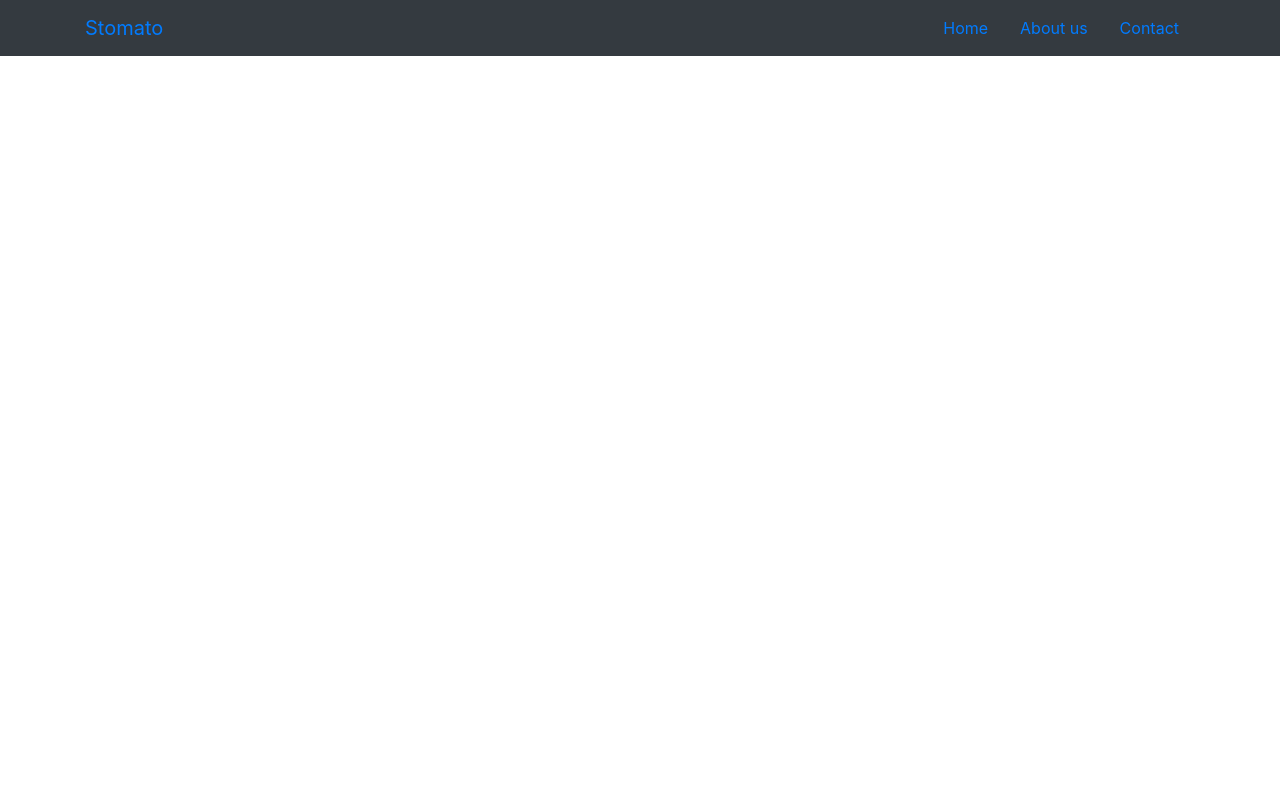
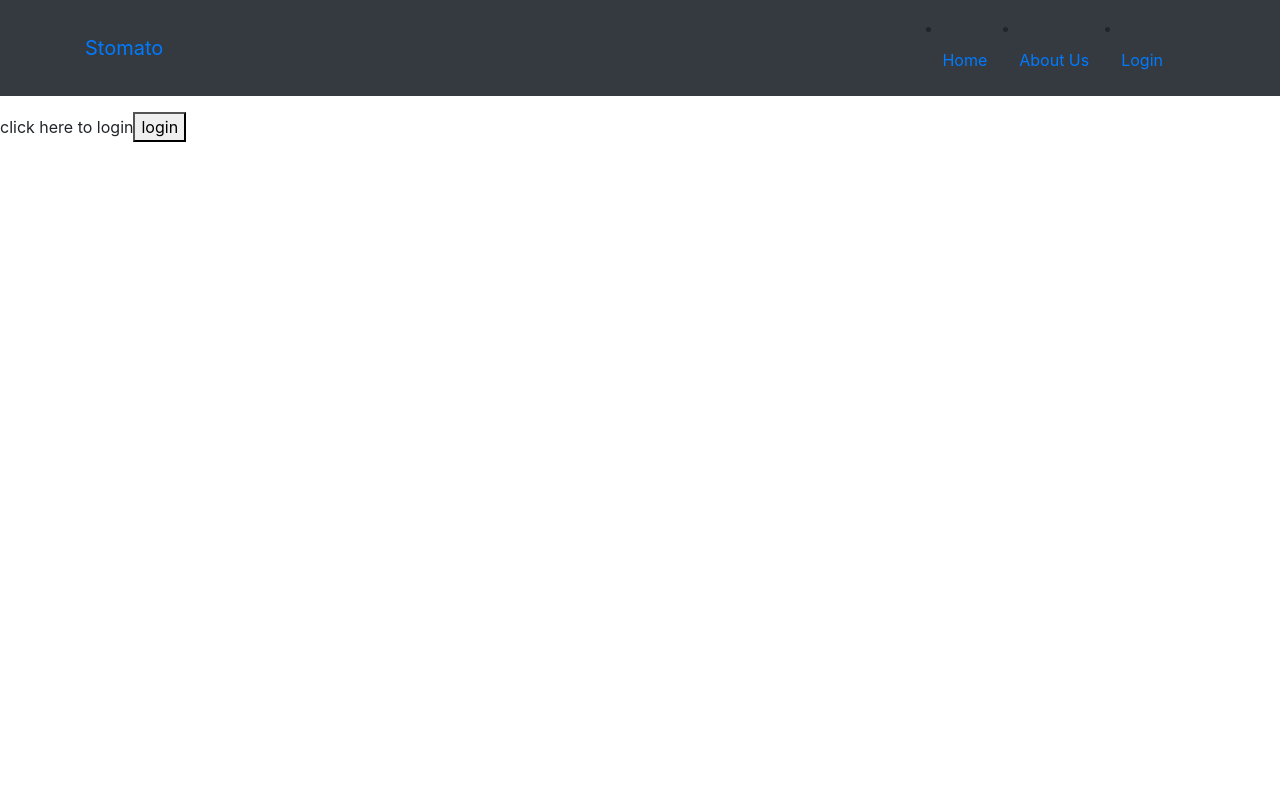
Before and after one commit to bioimpaired/stomato, a React (Create React App) app: page /login in a window 1280 px wide. Shown: the top 800 px of the page. Built offline with nearby package versions, Linux system fonts and the light colour scheme.

Commit message:
login finished

```diff
--- a/src/actions/authActions.js
+++ b/src/actions/authActions.js
@@ -1,6 +1,6 @@
 export const LOGIN = "LOGIN";
 
-export const login = () => {
+export const loginCurrentUser = () => {
   return {
     type: LOGIN,
     payload: {}
--- /dev/null
+++ b/src/components/Login.js
@@ -0,0 +1,26 @@
+import React from "react";
+import { connect } from "react-redux";
+
+import { loginCurrentUser } from "../actions/authActions";
+
+const Login = ({ loginCurrentUser }) => {
+  const handleLogin = e => {
+    e.preventDefault();
+    console.log("login in");
+    loginCurrentUser();
+  };
+
+  return (
+    <div>
+      click here to login
+      <button onClick={handleLogin}>login</button>
+    </div>
+  );
+};
+
+export default connect(
+  null,
+  dispatch => ({
+    loginCurrentUser: () => dispatch(loginCurrentUser())
+  })
+)(Login);
--- a/src/containers/App.js
+++ b/src/containers/App.js
@@ -1,13 +1,15 @@
 import React, { Component } from "react";
 import { connect } from "react-redux";
-import { Layout } from "./Layout";
 import Router from "../routes/allRoutes";
+import { withRouter, Link } from "react-router-dom";
 
 import {
   addPlayer,
   loadInitialPlayers,
   removePlayer
 } from "../actions/playerActions";
+
+import { Container, Navbar, NavbarBrand, NavItem, NavLink } from "reactstrap";
 
 import faker from "faker";
 
@@ -42,34 +44,89 @@ const generateSeedPlayers = amount => {
 };
 
 class App extends Component {
-  // componentWillMount() {
-  //   // load initial players
-  //   const { loadInitialPlayers } = this.props;
-  //   const allSeedPlayers = generateSeedPlayers(4);
-  //   console.log("loading initial players app", allSeedPlayers);
-  //   loadInitialPlayers(allSeedPlayers);
-  // }
+  componentWillMount() {
+    // load initial players
+    const { loadInitialPlayers } = this.props;
+    const allSeedPlayers = generateSeedPlayers(4);
+    console.log("loading initial players app", allSeedPlayers);
+    loadInitialPlayers(allSeedPlayers);
+  }
 
   render() {
     console.log("props", this.props);
-    const { addPlayer, removePlayer } = this.props;
+    const { addPlayer, removePlayer, isAuthenticated } = this.props;
     return (
-      <Layout>
-        <Router />
-      </Layout>
+      <React.Fragment>
+        {/* maybe put navbar back into layout */}
+        <Navbar color="dark" expand="sm">
+          <Container>
+            <NavbarBrand href="/">Stomato</NavbarBrand>
+            <Navbar>
+              {/* remove style for bullet point */}
+              <NavItem>
+                <NavLink>
+                  <Link to="/">Home</Link>
+                </NavLink>
+              </NavItem>
+              <NavItem>
+                <NavLink>
+                  <Link to="about">About Us</Link>
+                </NavLink>
+              </NavItem>
+              {isAuthenticated ? (
+                <React.Fragment>
+                  <NavItem>
+                    <NavLink>
+                      <Link to="/matchup">Match Up</Link>
+                    </NavLink>
+                  </NavItem>
+                  <NavItem>
+                    <button>logout</button>
+                  </NavItem>
+                </React.Fragment>
+              ) : (
+                <NavItem>
+                  <NavLink>
+                    <Link to="/login">Login</Link>
+                  </NavLink>
+                </NavItem>
+              )}
+            </Navbar>
+          </Container>
+        </Navbar>
+        <Container className="p-2" />
+
+        <div style={styles.mainBody}>
+          <Router />
+        </div>
+
+        <div style={styles.footer} className="bg-dark">
+          <Container>The End</Container>
+        </div>
+      </React.Fragment>
     );
   }
 }
 
-export default connect(
-  // state => ({
-  //     allPlayers: state.players.allPlayers,
-  //     stateHere: state
-  // }),
-  null,
-  dispatch => ({
-    addPlayer: formState => dispatch(addPlayer(formState)),
-    loadInitialPlayers: allPlayers => dispatch(loadInitialPlayers(allPlayers)),
-    removePlayer: index => dispatch(removePlayer(index))
-  })
-)(App);
+const styles = {
+  mainBody: {
+    height: "100vh"
+  },
+  footer: {
+    height: 100
+  }
+};
+
+export default withRouter(
+  connect(
+    state => ({
+      isAuthenticated: state.auth.isAuthenticated
+    }),
+    dispatch => ({
+      addPlayer: formState => dispatch(addPlayer(formState)),
+      loadInitialPlayers: allPlayers =>
+        dispatch(loadInitialPlayers(allPlayers)),
+      removePlayer: index => dispatch(removePlayer(index))
+    })
+  )(App)
+);
--- a/src/containers/Layout.js
+++ /dev/null
@@ -1,52 +0,0 @@
-import React, { Component } from "react";
-
-import {
-  Container,
-  Navbar,
-  NavbarBrand,
-  NavItem,
-  Nav,
-  NavLink
-} from "reactstrap";
-
-export class Layout extends Component {
-  render() {
-    const { children } = this.props;
-    return (
-      <div>
-        <Navbar color="dark" expand="sm">
-          <Container>
-            {/* clean routes */}
-            <NavbarBrand href="/">Stomato</NavbarBrand>
-            <Nav className="ml-auto">
-              <NavItem>
-                <NavLink href="/compoents/">Home</NavLink>
-              </NavItem>
-              <NavItem>
-                <NavLink href="/components/">About us</NavLink>
-              </NavItem>
-              <NavItem>
-                <NavLink href="/components/">Contact</NavLink>
-              </NavItem>
-            </Nav>
-          </Container>
-        </Navbar>
-        <Container className="p-2">
-          <div style={styles.mainBody}>{children}</div>
-        </Container>
-        <div style={styles.footer} className="bg-dark">
-          <Container>The End</Container>
-        </div>
-      </div>
-    );
-  }
-}
-
-const styles = {
-  mainBody: {
-    height: "100vh"
-  },
-  footer: {
-    height: 100
-  }
-};
--- a/src/reducers/authReducer.js
+++ b/src/reducers/authReducer.js
@@ -1,11 +1,13 @@
 import { LOGIN } from "../actions/authActions";
 
-const initialState = {};
+const initialState = {
+  isAuthenticated: false
+};
 
 export default (state = initialState, action) => {
   switch (action.type) {
-    case "something": {
-      return {};
+    case LOGIN: {
+      return { isAuthenticated: true };
     }
     default:
       return state;
--- /dev/null
+++ b/src/routes/PrivateRoute.js
@@ -0,0 +1,24 @@
+import React from "react";
+import { Route, Redirect, withRouter } from "react-router-dom";
+import { connect } from "react-redux";
+
+const PrivateRoute = ({ component: Component, rest, isAuthenticated }) => {
+  console.log("private before render", rest, isAuthenticated);
+  return (
+    <Route
+      {...rest}
+      render={props => {
+        console.log("private render", props);
+        return isAuthenticated ? (
+          <Component {...props} />
+        ) : (
+          <Redirect to="/login" />
+        );
+      }}
+    />
+  );
+};
+
+export default connect(state => ({
+  isAuthenticated: state.auth.isAuthenticated
+}))(PrivateRoute);
--- a/src/routes/allRoutes.js
+++ b/src/routes/allRoutes.js
@@ -1,17 +1,25 @@
 import React from "react";
-import { Switch, Route } from "react-router-dom";
+import { Switch, Route, withRouter } from "react-router-dom";
+import { connect } from "react-redux";
 
 import MatchUp from "../components/MatchUp";
 import HomePage from "../components/HomePage";
+import PrivateRoute from "./PrivateRoute";
+import Login from "../components/Login";
 
 const Router = () => {
   return (
     <Switch>
       <Route exact path="/" component={HomePage} />
-      <Route path="/matchup" component={MatchUp} />
+      <PrivateRoute path="/matchup" component={MatchUp} />
       <Route path="/about" render={() => <div>about page</div>} />
+      <Route path="/login" component={Login} />
     </Switch>
   );
 };
 
-export default Router;
+export default withRouter(
+  connect(state => ({
+    auth: state.auth
+  }))(Router)
+);
```
